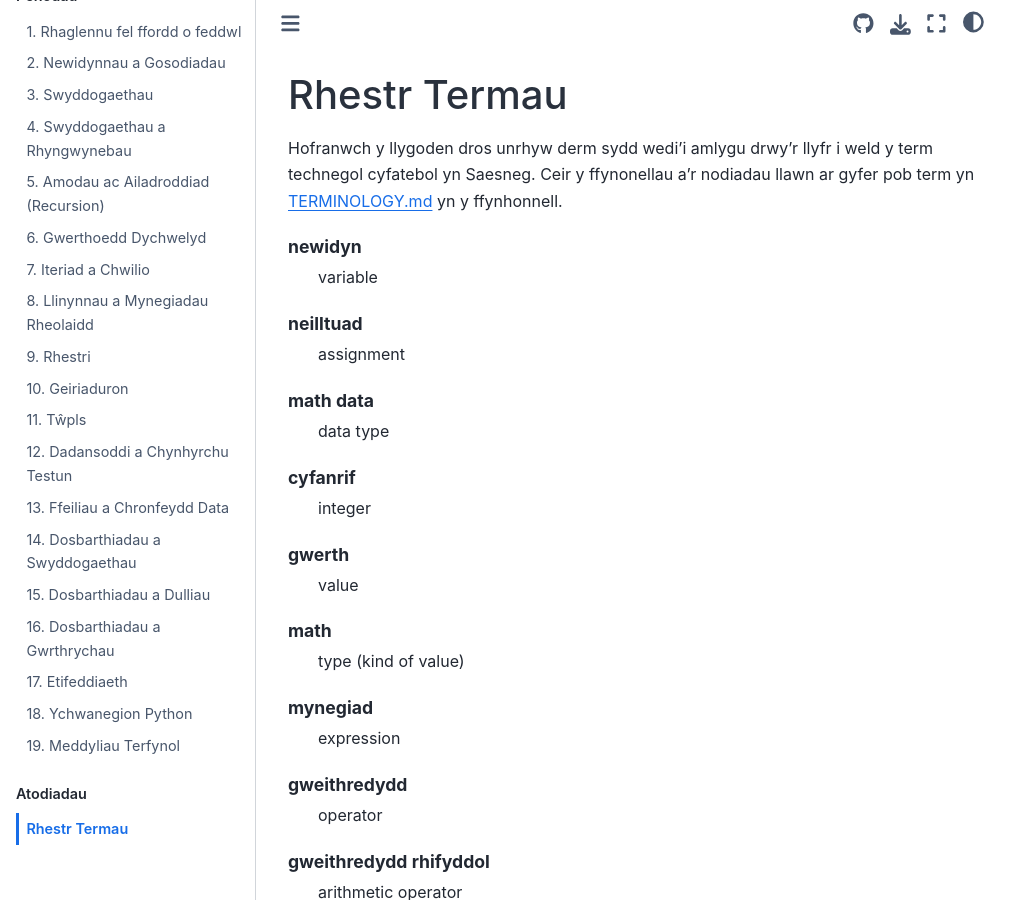
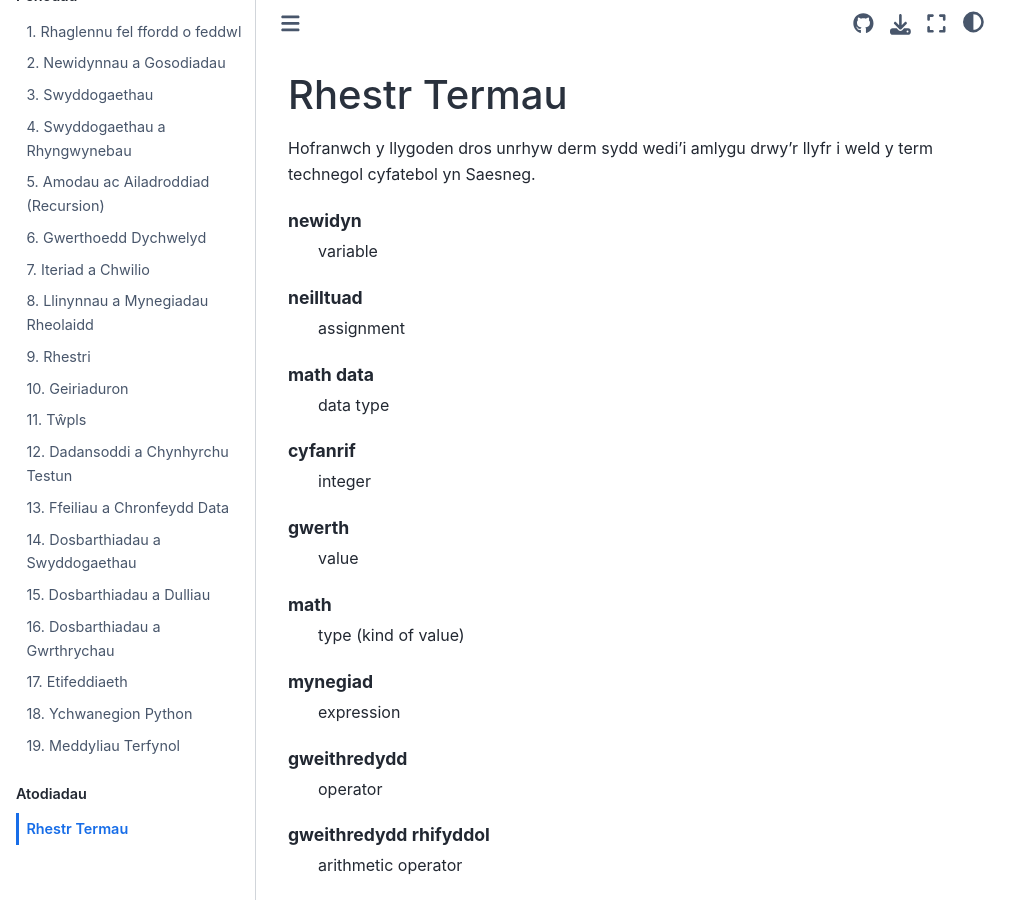
Before and after one commit to waubrey/think-python-cy, a Jupyter Book: the page built from glossary.md, in a window 1280 px wide and 900 px high. Shown: the whole window, without its empty margins (0-1031 px from the left). Built offline with Jupyter Book 1.0.4 settings and Sphinx 7.4.7 and the Sphinx Book theme 1.1.4, drawn with Linux system fonts in a browser that asks for light colours.

Commit message:
Remove TERMINOLOGY.md pointer sentence from glossary intro

````diff
--- a/glossary.md
+++ b/glossary.md
@@ -1,9 +1,7 @@
 # Rhestr Termau
 
 Hofranwch y llygoden dros unrhyw derm sydd wedi'i amlygu drwy'r llyfr i weld y term
-technegol cyfatebol yn Saesneg. Ceir y ffynonellau a'r nodiadau llawn ar gyfer pob
-term yn [TERMINOLOGY.md](https://github.com/waubrey/think-python-cy/blob/main/TERMINOLOGY.md)
-yn y ffynhonnell.
+technegol cyfatebol yn Saesneg.
 
 ```{glossary}
 newidyn
````
